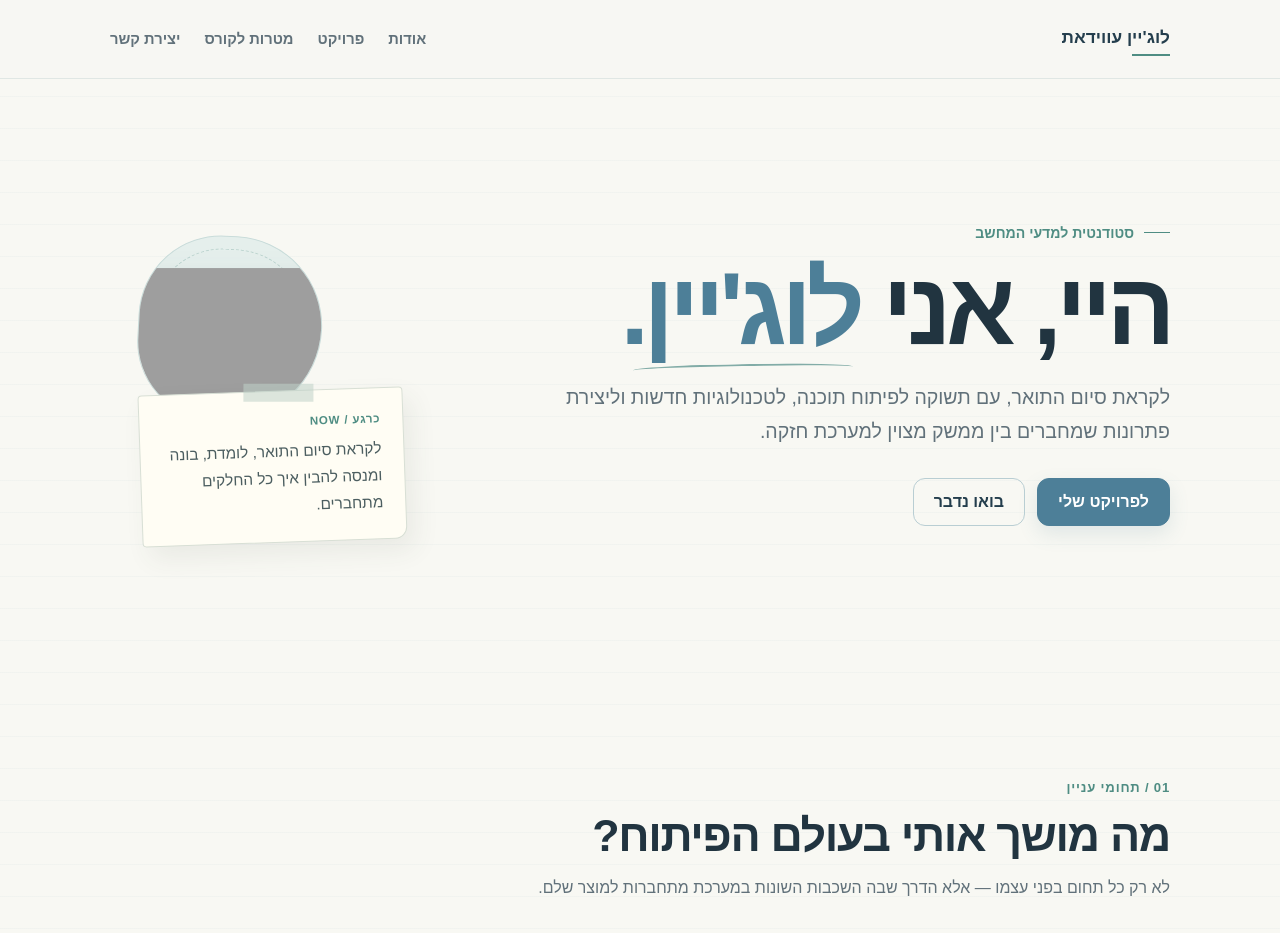
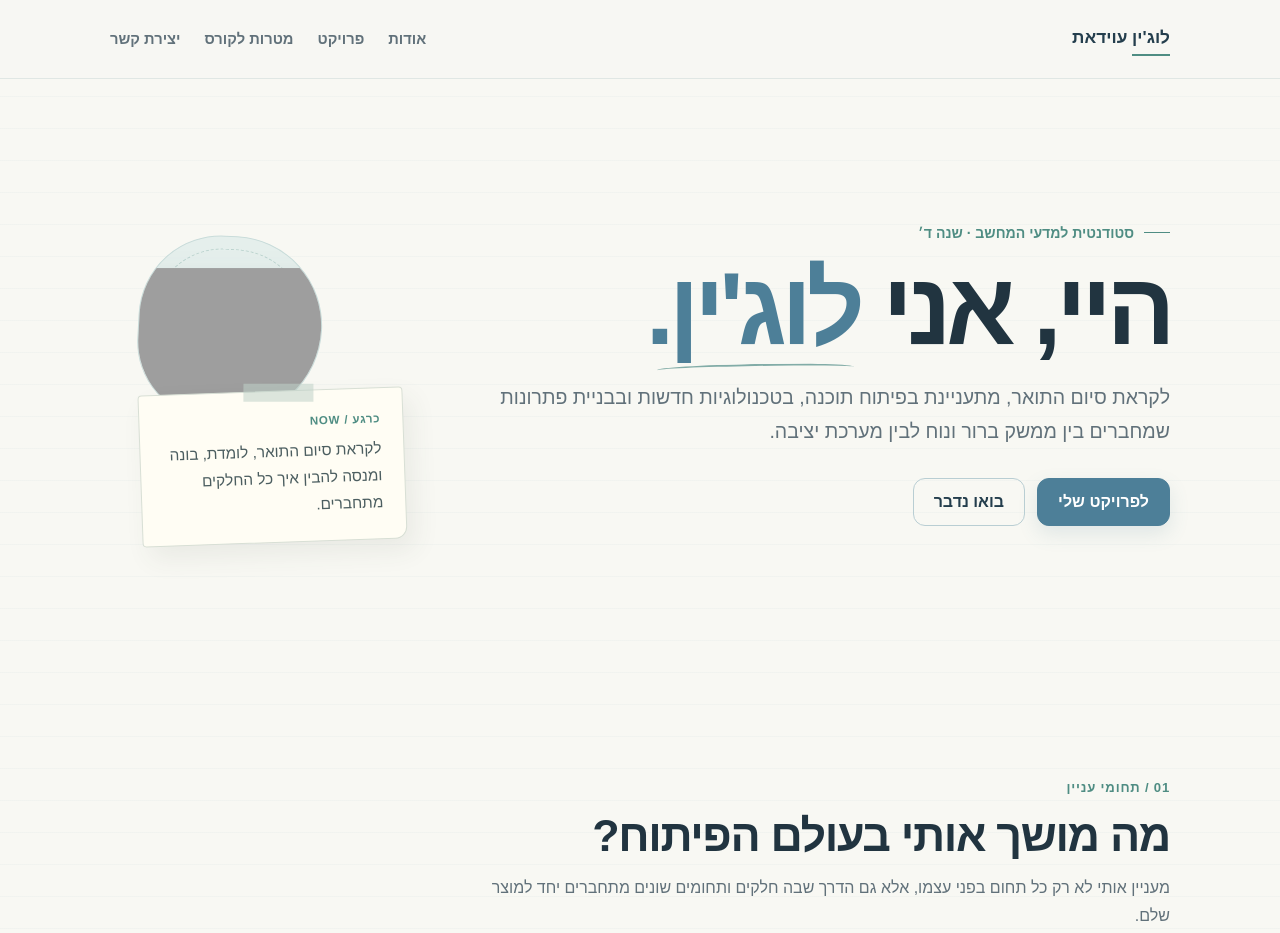
Before and after one commit to Lujainawi/lujainawi.github.io, a plain HTML site: page index.html in a window 1280 px wide. Shown: the top 933 px of the page. Drawn offline with Linux system fonts and the light colour scheme; grey boxes are pictures that could not be loaded.

Commit message:
Update portfolio content

```diff
--- a/index.html
+++ b/index.html
@@ -4,9 +4,9 @@
 <head>
     <meta charset="utf-8">
     <meta name="viewport" content="width=device-width, initial-scale=1">
-    <meta name="description" content="האתר האישי של לוג'ין עווידאת, סטודנטית למדעי המחשב ומפתחת תוכנה.">
+    <meta name="description" content="האתר האישי של לוג'ין עוידאת, סטודנטית למדעי המחשב.">
     <link rel="icon" href="assets/lujain_avatar.png" type="image/png">
-    <title>לוג'יין עווידאת | מדעי המחשב ופיתוח תוכנה</title>
+    <title>לוג'ין עוידאת | מדעי המחשב</title>
     <style>
         :root {
             --paper: #f8f8f3;
@@ -760,7 +760,7 @@
 
 <body>
     <header class="site-header">
-        <nav class="nav container" aria-label="ניווט ראשי"><a class="brand" href="#top">לוג'יין עווידאת</a>
+        <nav class="nav container" aria-label="ניווט ראשי"><a class="brand" href="#top">לוג'ין עוידאת</a>
             <ul class="nav-links">
                 <li><a href="#about">אודות</a></li>
                 <li><a href="#project">פרויקט</a></li>
@@ -772,16 +772,18 @@
     <main id="top">
         <section class="hero container" aria-labelledby="hero-title">
             <div>
-                <p class="kicker">סטודנטית למדעי המחשב</p>
-                <h1 id="hero-title">היי, אני <span>לוג'יין.</span></h1>
-                <p class="hero-text">לקראת סיום התואר, עם תשוקה לפיתוח תוכנה, לטכנולוגיות חדשות וליצירת פתרונות שמחברים
-                    בין ממשק מצוין למערכת חזקה.</p>
+                <p class="kicker">סטודנטית למדעי המחשב · שנה ד׳</p>
+                <h1 id="hero-title">היי, אני <span>לוג'ין.</span></h1>
+                <p class="hero-text">
+                    לקראת סיום התואר, מתעניינת בפיתוח תוכנה, בטכנולוגיות חדשות ובבניית פתרונות שמחברים
+                    בין ממשק ברור ונוח לבין מערכת יציבה.
+                </p>
                 <div class="actions"><a class="button" href="#project">לפרויקט שלי</a><a class="button secondary"
                         href="#contact">בואו נדבר</a></div>
             </div>
             <aside class="hero-aside" aria-label="הערה אישית">
                 <div class="initials"><img class="avatar" src="assets/lujain_avatar.png"
-                        alt="איור של לוג'יין מנופפת לשלום"></div>
+                        alt="איור של לוג'ין מנופפת לשלום"></div>
                 <div class="personal-note"><span class="note-label">כרגע / NOW</span>לקראת סיום התואר, לומדת, בונה ומנסה
                     להבין איך כל החלקים מתחברים.</div>
             </aside>
@@ -790,7 +792,7 @@
             <div class="section-heading">
                 <p class="section-label">01 / תחומי עניין</p>
                 <h2 id="about-title">מה מושך אותי בעולם הפיתוח?</h2>
-                <p>לא רק כל תחום בפני עצמו — אלא הדרך שבה השכבות השונות במערכת מתחברות למוצר שלם.</p>
+                <p>מעניין אותי לא רק כל תחום בפני עצמו, אלא גם הדרך שבה חלקים ותחומים שונים מתחברים יחד למוצר שלם.</p>
             </div>
             <div class="interests">
                 <article class="interest"><small>מאחורי הקלעים</small>
@@ -879,7 +881,7 @@
                     href="mailto:lojenawidat2002@gmail.com">Email</a></div>
         </section>
     </main>
-    <footer class="container"> לוג'ין עווידאת</footer>
+    <footer class="container">לוג'ין עוידאת</footer>
 </body>
 
 </html>
```
